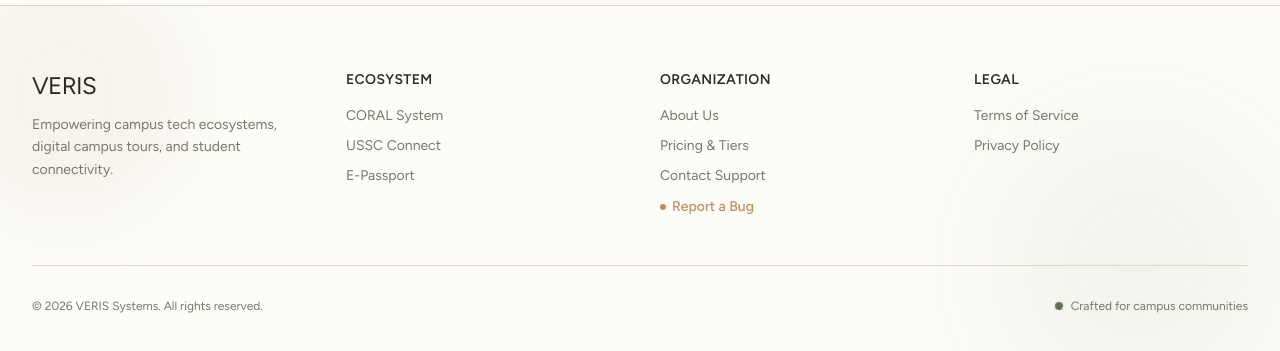
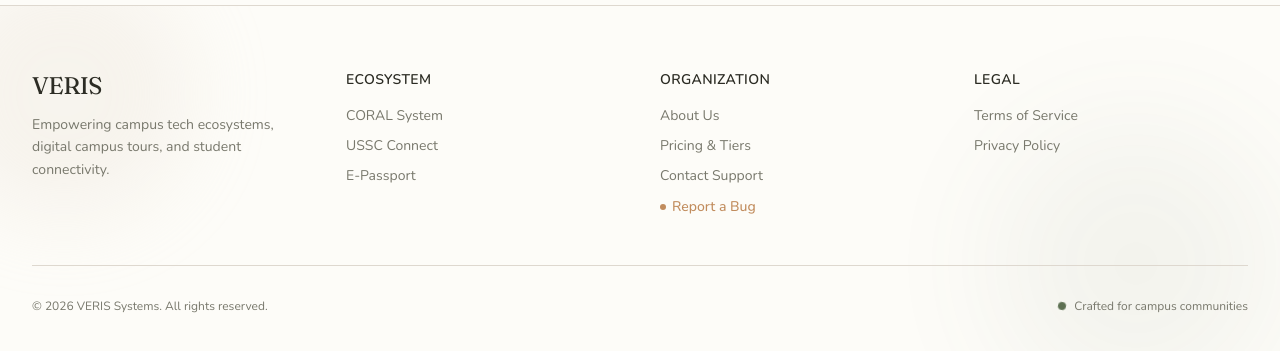
Before and after one commit to Atlas-VSU/veris-page, a Next.js app: page / in a window 1280 px wide. Shown: the part 1192-1543 px from the top of the page. Built offline with nearby package versions, Linux system fonts and the light colour scheme.

Commit message:
refactor: fix font typo in footer text fonts

```diff
--- a/src/features/shared/components/Footer.tsx
+++ b/src/features/shared/components/Footer.tsx
@@ -20,19 +20,19 @@ export function Footer() {
       <div className="relative z-10 max-w-7xl mx-auto px-4 sm:px-6 lg:px-8">
         <div className="grid grid-cols-1 md:grid-cols-4 gap-10">
           <div className="animate-fade-in-up">
-            <h3 className="font-fraunces text-2xl text-[#2C2C24] mb-3 tracking-tight">
+            <h3 className="font-serif text-2xl text-[#2C2C24] mb-3 tracking-tight">
               VERIS
             </h3>
-            <p className="font-nunito text-sm leading-relaxed text-[#78786C] max-w-xs">
+            <p className="font-sans text-sm leading-relaxed text-[#78786C] max-w-xs">
               Empowering campus tech ecosystems, digital campus tours, and student connectivity.
             </p>
           </div>
 
           <div className="animate-fade-in-up animation-delay-100">
-            <h4 className="font-nunito font-semibold text-sm uppercase tracking-wide text-[#2C2C24] mb-4">
+            <h4 className="font-sans font-semibold text-sm uppercase tracking-wide text-[#2C2C24] mb-4">
               Ecosystem
             </h4>
-            <ul className="space-y-2.5 font-nunito text-sm">
+            <ul className="space-y-2.5 font-sans text-sm">
               <li>
                 <Link href="/services" className="text-[#78786C] hover:text-primary transition-colors">
                   CORAL System
@@ -52,10 +52,10 @@ export function Footer() {
           </div>
 
           <div className="animate-fade-in-up animation-delay-200">
-            <h4 className="font-nunito font-semibold text-sm uppercase tracking-wide text-[#2C2C24] mb-4">
+            <h4 className="font-sans font-semibold text-sm uppercase tracking-wide text-[#2C2C24] mb-4">
               Organization
             </h4>
-            <ul className="space-y-2.5 font-nunito text-sm">
+            <ul className="space-y-2.5 font-sans text-sm">
               <li>
                 <Link href="/about" className="text-[#78786C] hover:text-primary transition-colors">
                   About Us
@@ -84,10 +84,10 @@ export function Footer() {
           </div>
 
           <div className="animate-fade-in-up animation-delay-300">
-            <h4 className="font-nunito font-semibold text-sm uppercase tracking-wide text-[#2C2C24] mb-4">
+            <h4 className="font-sans font-semibold text-sm uppercase tracking-wide text-[#2C2C24] mb-4">
               Legal
             </h4>
-            <ul className="space-y-2.5 font-nunito text-sm">
+            <ul className="space-y-2.5 font-sans text-sm">
               <li>
                 <Link href="/terms" className="text-[#78786C] hover:text-primary transition-colors">
                   Terms of Service
@@ -103,10 +103,10 @@ export function Footer() {
         </div>
 
         <div className="mt-12 pt-8 border-t border-[#DED8CF] flex flex-col sm:flex-row items-center justify-between gap-3 animate-fade-in-slow">
-          <p className="font-nunito text-xs text-[#78786C]">
+          <p className="font-sans text-xs text-[#78786C]">
             © {new Date().getFullYear()} VERIS Systems. All rights reserved.
           </p>
-          <div className="flex items-center gap-2 font-nunito text-xs text-[#78786C]">
+          <div className="flex items-center gap-2 font-sans text-xs text-[#78786C]">
             <span className="w-2 h-2 rounded-full bg-primary animate-gentle-rotate" />
             Crafted for campus communities
           </div>
```
